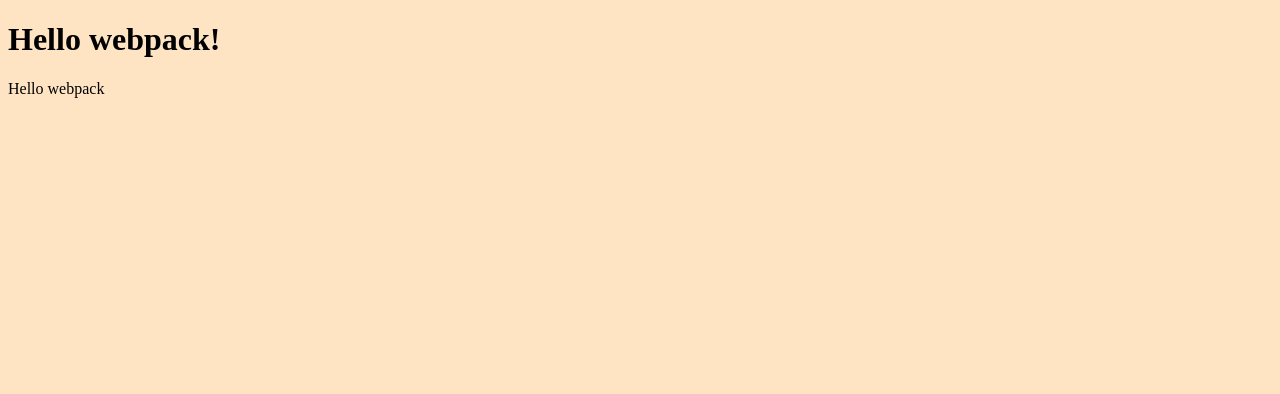
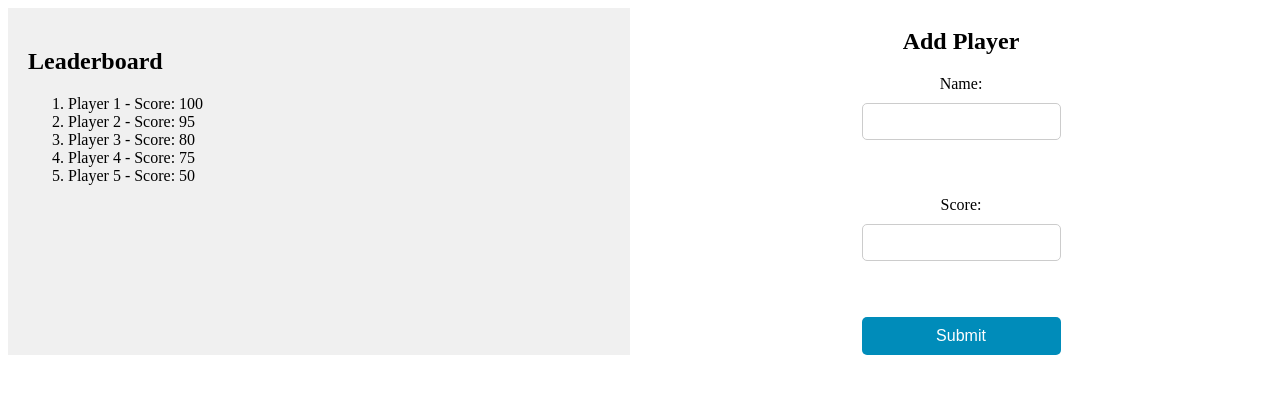
Before and after one commit to MarcoDDM/leaderboard, a website built with webpack: page src/index.html in a window 1280 px wide. Built offline with nearby package versions, Linux system fonts and the light colour scheme.

Commit message:
Add basic structure to index.html index.js and style.css

```diff
--- a/src/index.html
+++ b/src/index.html
@@ -1,11 +1,36 @@
 <!DOCTYPE html>
 <html lang="en">
+
 <head>
     <meta charset="UTF-8">
     <meta name="viewport" content="width=device-width, initial-scale=1.0">
-    <title>Wbpack Exercise</title>
+    <title>Leaderboard</title>
 </head>
+
 <body>
-    <h1>Hello webpack!</h1>
+    <div class="container">
+        <div class="leaderboard">
+            <h2>Leaderboard</h2>
+            <ol>
+                <li>Player 1 - Score: 100</li>
+                <li>Player 2 - Score: 95</li>
+                <li>Player 3 - Score: 80</li>
+                <li>Player 4 - Score: 75</li>
+                <li>Player 5 - Score: 50</li>
+            </ol>
+        </div>
+        <div class="form-container">
+            <h2>Add Player</h2>
+            <form>
+                <label for="name">Name:</label>
+                <input type="text" id="name" name="name"><br><br>
+                <label for="score">Score:</label>
+                <input type="number" id="score" name="score"><br><br>
+                <button type="submit">Submit</button>
+            </form>
+        </div>
+    </div>
+
 </body>
+
 </html>
--- a/src/index.js
+++ b/src/index.js
@@ -1,14 +1,2 @@
 import _ from 'lodash';
 import './style.css';
-
- function component() {
-   const element = document.createElement('div');
-
-   // Lodash, now imported by this script
-   element.innerHTML = _.join(['Hello', 'webpack'], ' ');
-  element.classList.add('hello');
-
-   return element;
- }
-
- document.body.appendChild(component());
--- a/src/style.css
+++ b/src/style.css
@@ -1,3 +1,52 @@
-body {
-    background-color: bisque;
-}
+.container {
+    display: grid;
+    grid-template-columns: 1fr 1fr;
+    grid-gap: 20px;
+  }
+
+  .leaderboard {
+    background-color: #f0f0f0;
+    padding: 20px;
+  }
+
+  .form-container {
+    display: flex;
+    flex-direction: column;
+    justify-content: center;
+    align-items: center;
+  }
+
+  form {
+    display: flex;
+    flex-direction: column;
+    align-items: center;
+  }
+
+  label {
+    margin-bottom: 10px;
+  }
+
+  input[type="text"], input[type="number"] {
+    padding: 10px;
+    margin-bottom: 20px;
+    border-radius: 5px;
+    border: 1px solid #ccc;
+    width: 100%;
+    box-sizing: border-box;
+  }
+
+  button[type="submit"] {
+    padding: 10px;
+    background-color: #008CBA;
+    color: white;
+    border: none;
+    border-radius: 5px;
+    cursor: pointer;
+    width: 100%;
+    font-size: 16px;
+    transition: background-color 0.3s ease;
+  }
+
+  button[type="submit"]:hover {
+    background-color: #00688B;
+  }
```
Also changed, not shown: dist/index.html, dist/main.bundle.js, 1 other file.
